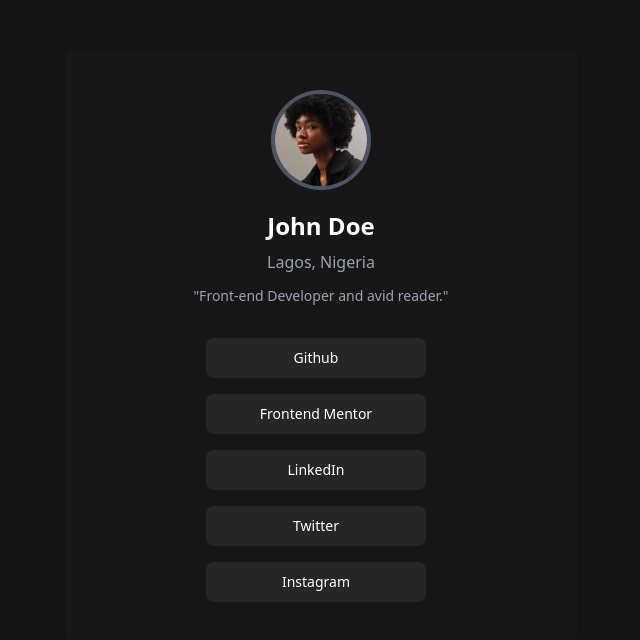
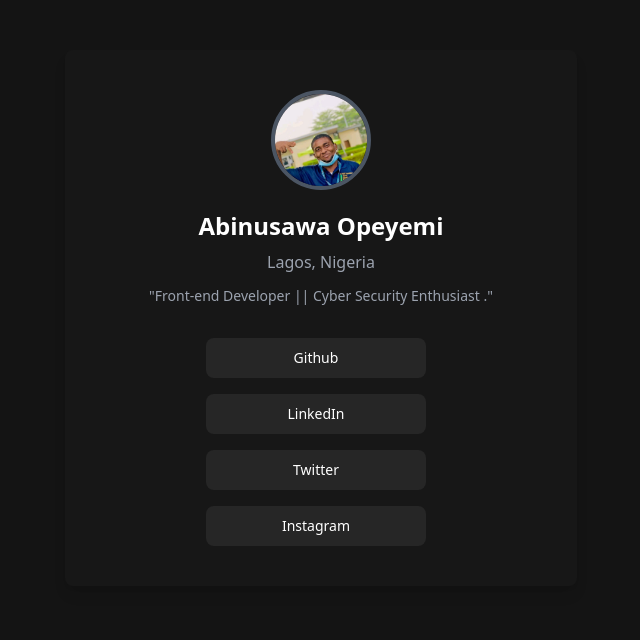
Before and after one commit to Abinusawa/social-links-profile, a plain HTML site: page index.html in a window 1280 px wide. Shown: the whole page, without its empty margins (319-959 px from the left). Drawn offline with nearby package versions, Linux system fonts and the light colour scheme.

Commit message:
updated details

```diff
--- a/index.html
+++ b/index.html
@@ -13,17 +13,17 @@
         <div class="inner__container flex p-5 flex-col items-center">
             <!-- Profile Info -->
             <div class="info__container flex flex-col items-center mb-5">
-                <img src="./assets/images/avatar-jessica.jpeg" alt="Profile Picture" class="w-[100px] h-[100px] rounded-full mb-5 border-4 border-gray-600">
-                <h1 class="text-white text-xl md:text-2xl font-bold mb-2">John Doe</h1>
+                <img src="./assets/images/me.jpeg" alt="Profile Picture" class="w-[100px] h-[100px] rounded-full mb-5 border-4 border-gray-600">
+                <h1 class="text-white text-xl md:text-2xl font-bold mb-2">Abinusawa Opeyemi</h1>
                 <p class="text-gray-400 text-sm md:text-base mb-3">Lagos, Nigeria</p>
-                <p class="text-gray-400 text-xs md:text-sm mb-3 text-center">"Front-end Developer and avid reader."</p>
+                <p class="text-gray-400 text-xs md:text-sm mb-3 text-center">"Front-end Developer || Cyber Security Enthusiast ."</p>
             </div>
 
             <!-- Social Links -->
             <div class="links__container flex flex-col justify-center w-[230px] gap-y-4">
-                <a href="https://github.com/" class="w-full max-w-[220px] h-[40px] bg-neutral-800 hover:bg-green-600 transition text-white text-sm flex justify-center rounded-lg items-center">Github</a>
-                <a href="https://www.frontendmentor.io/" class="w-full max-w-[220px] h-[40px] bg-neutral-800 hover:bg-green-600 transition text-white text-sm flex justify-center rounded-lg items-center">Frontend Mentor</a>
-                <a href="https://linkedin.com/" class="w-full max-w-[220px] h-[40px] bg-neutral-800 hover:bg-green-600 transition text-white text-sm flex justify-center rounded-lg items-center">LinkedIn</a>
+                <a href="https://github.com/OpeDavid-SOC" class="w-full max-w-[220px] h-[40px] bg-neutral-800 hover:bg-green-600 transition text-white text-sm flex justify-center rounded-lg items-center">Github</a>
+                <!-- <a href="https://www.frontendmentor.io/" class="w-full max-w-[220px] h-[40px] bg-neutral-800 hover:bg-green-600 transition text-white text-sm flex justify-center rounded-lg items-center">Frontend Mentor</a> -->
+                <a href="https://www.linkedin.com/in/opeyemi-abinusawa-302b19157//" class="w-full max-w-[220px] h-[40px] bg-neutral-800 hover:bg-green-600 transition text-white text-sm flex justify-center rounded-lg items-center">LinkedIn</a>
                 <a href="https://twitter.com/" class="w-full max-w-[220px] h-[40px] bg-neutral-800 hover:bg-green-600 transition text-white text-sm flex justify-center rounded-lg items-center">Twitter</a>
                 <a href="https://instagram.com/" class="w-full max-w-[220px] h-[40px] bg-neutral-800 hover:bg-green-600 transition text-white text-sm flex justify-center rounded-lg items-center">Instagram</a>
             </div>
```
Also changed, not shown: assets/images/me.jpeg (added).
